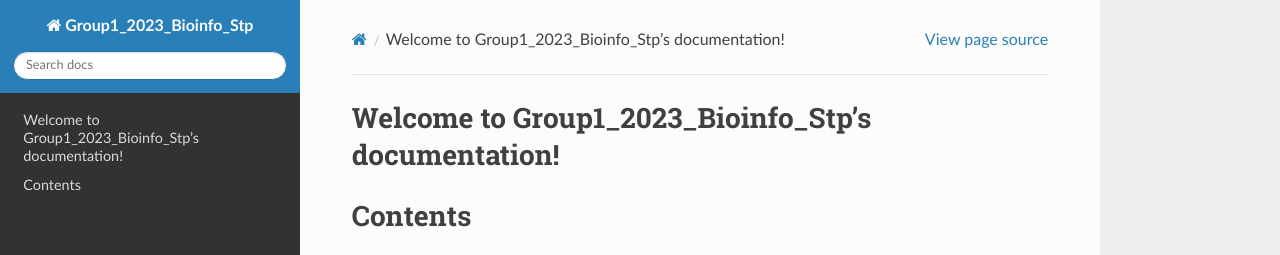
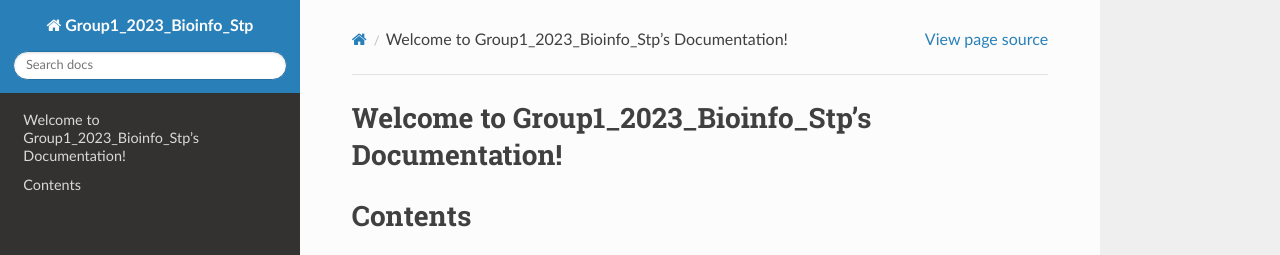
Before and after one commit to Mathew-B-SDGS/Group1_2023_Bioinfo_Stp, a Sphinx documentation site: the page built from docs/index.rst, in a window 1280 px wide. Shown: the top 255 px of the page. Built offline with Sphinx 7.4.7 and the Read the Docs theme 2.0.0, drawn with Linux system fonts in a browser that asks for light colours.

```diff
--- a/docs/index.rst
+++ b/docs/index.rst
@@ -3,7 +3,7 @@
    You can adapt this file completely to your liking, but it should at least
    contain the root `toctree` directive.
 
-Welcome to Group1_2023_Bioinfo_Stp's documentation!
+Welcome to Group1_2023_Bioinfo_Stp's Documentation!
 ===================================================
 
 .. toctree::
```
